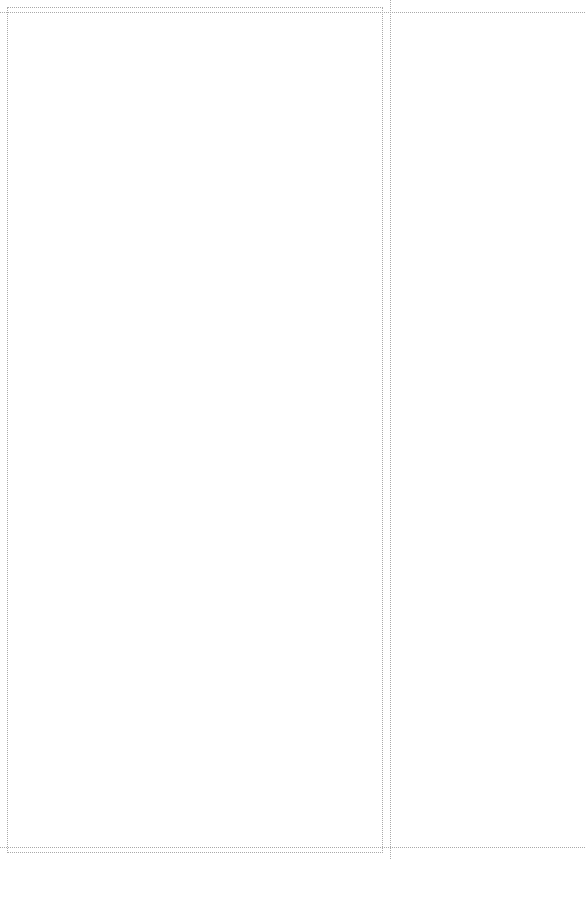
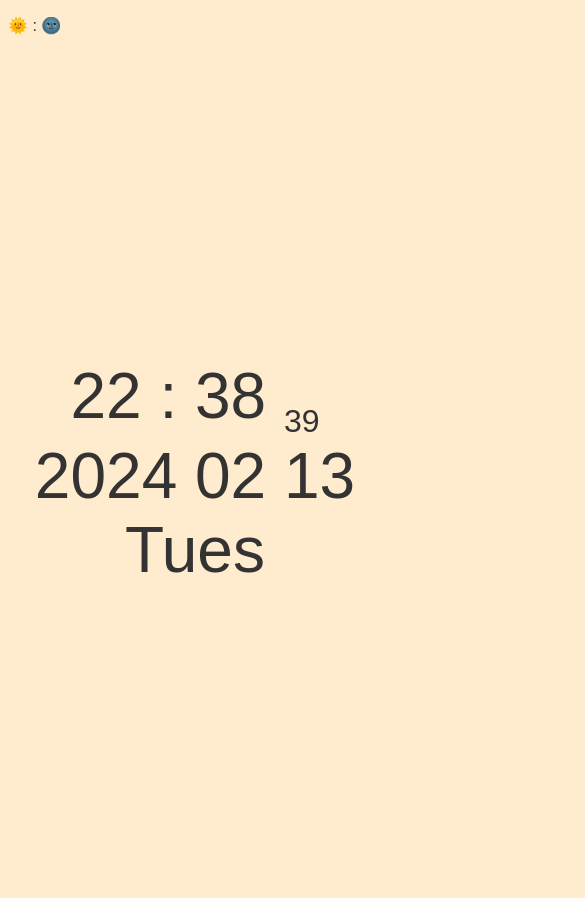
Before and after one commit to jsanch93/clickclock, a plain HTML site: page index.html in a window 390 px wide. Shown: the top 898 px of the page, 585 px wide, since content can reach past the window. Before the commit the page ends 860 px from the top, so only its background shows below. Drawn offline with Linux system fonts and the light colour scheme; a web font is replaced by a local one.

Commit message:
Update CSS and JavaScript files

```diff
--- a/css/style.css
+++ b/css/style.css
@@ -1,18 +1,64 @@
-/* Diagnostic */
+body {
+  font-family: 'Ranade', sans-serif;
+   color:#333;
+   background: blanchedalmond;
+  }
 
-* {
-  outline: 1px dotted darkgray;
+
+main {
+  font-size: 4em;
+
+    display: grid;
+    justify-content: center;
+    align-content: center;
+    height: 100vh;
+    text-align: center;
 }
 
-body {
-  display: grid;
-  justify-content: center;
-  align-content: center;
-  height: 100vh;
+
+/* dark mode */
+.dark {
+  background: #333;
+  color: blanchedalmond;
 }
 
-/* Layout  */
-main {
-  width: 1194px;
-  height: 834px;
+#switcher {
 }
+
+  time {
+
+   }
+
+
+  .hours {
+
+  }
+
+  .minutes {
+  }
+
+  .seconds {
+    font-size: .50em;
+    vertical-align: sub;
+  }
+
+  .amOrPM {
+
+  }
+
+  .month {
+  /*   background: darksalmon; */
+  }
+
+  .dayOfMonth {
+  /*   background: blanchedalmond; */
+  }
+
+  .year {
+  /*   background: DarkSlateGray; */
+  }
+
+  .dayOfWeek {
+
+  /*   background: Khaki; */
+  }
--- a/index.html
+++ b/index.html
@@ -13,34 +13,36 @@
 
   <!--  Styles -->
   <link rel="stylesheet" href="css/style.css">
+  <link href="https://api.fontshare.com/v2/css?f[]=ranade@100&display=swap" rel="stylesheet">
+
 
   <!-- Scripts -->
   <script src="js/time.js" defer></script>
   <script src="js/date.js" defer></script>
+  <script src="js/script.js" defer></script>
 
 </head>
+
+<!-- <a href="#">Light / Dark</a> -->
+
 <body>
+  <p id="switcher">🌞 : 🌚</p>
+  <main>
 
-<main>
 
-  <!-- Time -->
-  <time class="time">
-          <data class="hours">HH</data> :
-          <data class="minutes">MM</data> :
-          <data class="seconds">SS</data>
-          <data class="amOrPM">AM/PM</data>
+    <div class="box">
+      <time datetime="">
+        <data class="hours">HH</data> :
+        <data class="minutes">MM</data>
+        <data class="seconds">SS</data><br>
+        <data class="year">0000</data>
+        <data class="month">Month</data>
+        <data class="dayOfMonth">00</data> <br>
+        <data class="dayOfWeek">SMTWTFS</data>
       </time>
 
+    </div>
 
-  <!-- Date -->
-  <time class="date">
-    <data class="month">Month</data>
-    <data class="dayOfMonth">00</data>,
-    <data class="year">0000</data> -
-    <data class="dayOfWeek">SMTWTFS</data>
-  </time>
-
-</main>
-
+  </main>
 </body>
 </html>
--- a/js/date.js
+++ b/js/date.js
@@ -1,71 +1,76 @@
+/******
+DATE
+******/
 /************
 Static Data
 ************/
 const allTheMonths = [
-  "January",
-  "February",
-  "March",
-  "April",
-  "May",
-  "June",
-  "July",
-  "August",
-  "September",
-  "October",
-  "November",
-  "December"
+  "01",
+  "02",
+  "03",
+  "04",
+  "05",
+  "06",
+  "07",
+  "08",
+  "09",
+  "10",
+  "11",
+  "12"
 ];
 const allTheDays = [
-  "Sunday",
-  "Monday",
-  "Tuesday",
-  "Wednesday",
-  "Thursday",
-  "Friday",
-  "Saturday"
+  "Sun",
+  "Mon",
+  "Tues",
+  "Wed",
+  "Thurs",
+  "Fri",
+  "Sat"
 ];
 
 /************
 Dynamic Data
 ************/
+// define `theClockApp` stored in function to be ran
+// const theClockApp = () => {
+
 // Get and store current date and time with `new Date()` object
-const dateNow = new Date();
+const now = new Date();
+// Check-Check: See all `Date()` methods and properties
+console.log( now );
 
-// Check-Check: See all `Date()` methods and properties
-console.log( dateNow );
 
-const gotMonth = dateNow.getMonth();
+/************
+GET the Data
+************/
+// Get current month
+const gotMonth = now.getMonth();
 // Get current day of the month
-let gotDayOfMonth = dateNow.getDate();
+let gotDayOfMonth = now.getDate();
 // Get current year
-const gotYear = dateNow.getFullYear();
+const gotYear = now.getFullYear();
 // Get current day of the week
-const gotDayOfWeek = dateNow.getDay();
-
-// Check-Check: Is the data correct?
-console.log(gotMonth, gotDayOfMonth, gotYear, gotDayOfWeek);
+const gotDayOfWeek = now.getDay();
 
 /************
 Get DOM Elements
 ************/
-// Get the month
-const month = document.querySelector(".month");
-// Get day of the month
-const dayOfMonth = document.querySelector(".dayOfMonth");
-// Get year
+
+const month = document.querySelector('.month');
+
+const date = document.querySelector('.dayOfMonth');
+
 const year = document.querySelector('.year');
-// Get Day of Week
-const dayOfWeek = document.querySelector('.dayOfWeek');
 
+const day = document.querySelector('.dayOfWeek');
 
 /************
-Set DOM Elements
+SET the Data
 ************/
-// Set the month
-month.innerText = allTheMonths[gotMonth];
-// Set day of the month
-dayOfMonth.innerText = gotDayOfMonth;
-// Set the year
-year.innerText = gotYear;
-// Set the day of the week
-dayOfWeek.innerText = allTheDays[gotDayOfWeek];
+month.textContent = allTheMonths[gotMonth];
+
+date.textContent = gotDayOfMonth;
+
+year.textContent = gotYear;
+
+day.textContent = allTheDays[gotDayOfWeek];
--- /dev/null
+++ b/js/script.js
@@ -0,0 +1,9 @@
+ // Dark Mode
+  // GET STUFF
+  const switcher = document.querySelector("#switcher");
+  const body = document.querySelector("body");
+
+  // SET STUFF
+  switcher.addEventListener("click", () => {
+    body.classList.toggle("dark");
+  });
--- a/js/time.js
+++ b/js/time.js
@@ -1,9 +1,13 @@
+/******
+  CLOCK
+  ******/
+
+
   /************
   Dynamic Data
   ************/
   // define `theClockApp` stored in function to be ran
   const theClockApp = () => {
-
     // Get and store current date and time with `new Date()` object
     const timeNow = new Date();
     // Check-Check: See all `Date()` methods and properties
@@ -23,9 +27,9 @@ let gotSeconds = timeNow.getSeconds();
   Format Data
   ************/
     // Get AM or PM
-const gotAmOrPM = gotHours >= 12 ? 'PM' : 'AM';
+    // const gotAmOrPM = gotHours >= 12 ? "PM" : "AM";
     // Get 12 hour format
-gotHours = gotHours % 12 || 12;
+    // gotHours = gotHours % 12 || 12;
     // Optionally, append zero to single digit hours
     gotHours = gotHours < 10 ? `0${gotHours}` : gotHours;
     // Optionally, append zero to single digit minutes
@@ -36,6 +40,8 @@ gotSeconds = gotSeconds < 10 ? `0${gotSeconds}` : gotSeconds;
     /************
   Get DOM Elements
   ************/
+    // Get Time
+    const time = document.querySelector("time");
     // Get Hours
     const hours = document.querySelector(".hours");
     // Get minutes
@@ -43,7 +49,7 @@ const minutes = document.querySelector(".minutes");
     // Get seconds
     const seconds = document.querySelector(".seconds");
     // Get AM or PM
-const amOrPM = document.querySelector('.amOrPM');
+    const amOrPM = document.querySelector(".amOrPM");
 
     /************
   Set DOM Elements
@@ -55,9 +61,10 @@ minutes.innerText = gotMinutes;
     // Set the seconds
     seconds.innerText = gotSeconds;
     // Set AM or PM
-amOrPM.innerText = gotAmOrPM;
-
-}
+    // amOrPM.innerText = gotAmOrPM;
+    // Set `datetime` attribute
+    time.setAttribute("datetime", `${gotHours}:${gotMinutes}`);
+  };
 
   /************
   Run App
```
Lines whose indentation alone changed are shown as unchanged.
